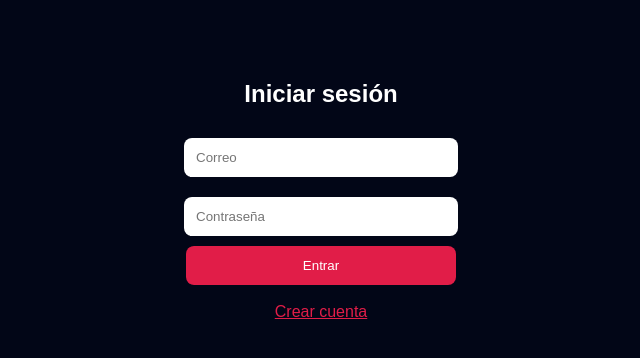
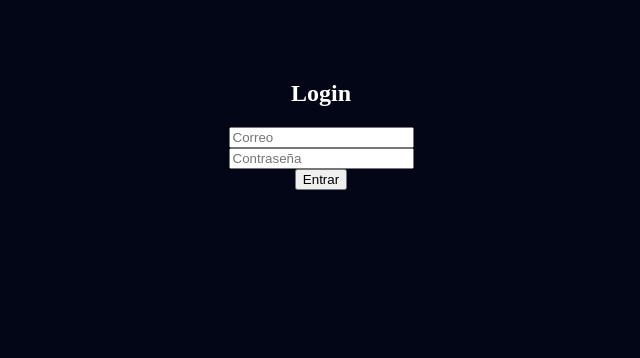
Before and after one commit to ValkiriaSex/Sexshop, a website: page public/login.html in a window 1280 px wide. Shown: the whole page, without its empty margins (319-959 px from the left). Drawn offline with Linux system fonts and the light colour scheme.

```diff
--- a/public/login.html
+++ b/public/login.html
@@ -1,49 +1,13 @@
 <!DOCTYPE html>
 <html>
-<head>
-<meta charset="UTF-8">
-<title>Login</title>
+<body style="background:#020617;color:white;text-align:center;margin-top:80px">
 
-<style>
-body {
-    background:#020617;
-    color:white;
-    font-family:Arial;
-    text-align:center;
-    margin-top:80px;
-}
-
-input {
-    padding:12px;
-    margin:10px;
-    width:250px;
-    border-radius:8px;
-    border:none;
-}
-
-button {
-    padding:12px;
-    width:270px;
-    background:#e11d48;
-    color:white;
-    border:none;
-    border-radius:8px;
-    cursor:pointer;
-}
-</style>
-</head>
-
-<body>
-
-<h2>Iniciar sesión</h2>
+<h2>Login</h2>
 
 <input id="email" placeholder="Correo"><br>
 <input id="password" type="password" placeholder="Contraseña"><br>
 
 <button onclick="login()">Entrar</button>
-
-<br><br>
-<a href="/register.html" style="color:#e11d48">Crear cuenta</a>
 
 <script>
 async function login(){
@@ -53,7 +17,9 @@
 
     const res = await fetch("/api/login",{
         method:"POST",
-        headers:{ "Content-Type":"application/json" },
+        headers:{
+            "Content-Type":"application/json"
+        },
         body: JSON.stringify({ email, password })
     });
 
```
